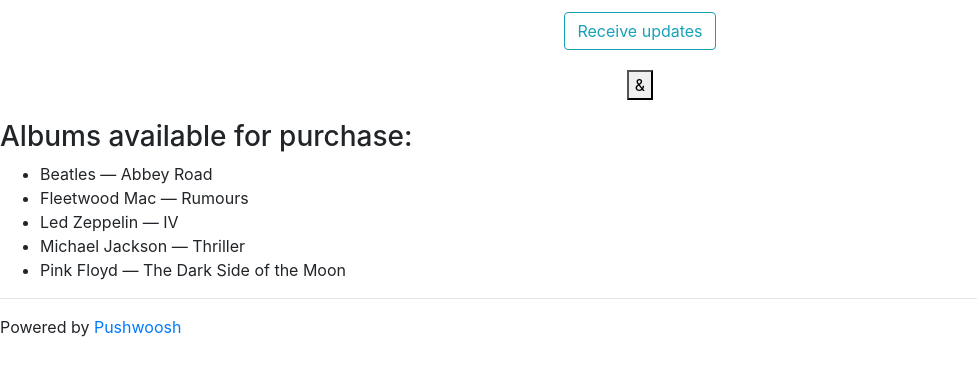
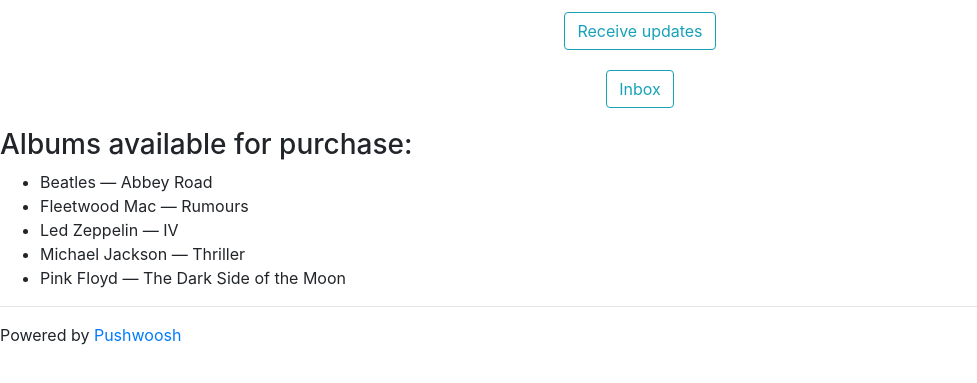
Before and after one commit to FluffyAvocado/FluffyAvocado.github.io, a plain HTML site: page index.html in a window 1280 px wide. Shown: the part 217-600 px from the top of the page, without its empty margins (0-977 px from the left). Drawn offline with nearby package versions, Linux system fonts and the light colour scheme; a script that the page names is missing.

Commit message:
changesss

```diff
--- a/index.html
+++ b/index.html
@@ -60,15 +60,13 @@
     </p>
 <!-- End of Subscription Button -->
 
-<button type="button" id="Inboxxed" onclick="Pushwoosh.pwinboxWidget.toggle(open?: boolean);">&</button>
 
 
-
-<!-- Inbox Button
+<!-- Inbox Button -->
 <p class="text-center">
-    <button type="button" class="btn btn-outline-info" id="pwInbox">Inbox</button>
+    <button type="button" class="btn btn-outline-info" id="Inboxxed" onclick="Pushwoosh.pwinboxWidget.toggle(open?: boolean);">Inbox</button>
 </p>
-End of Inbox Button -->
+<!-- End of Inbox Button -->
 
   <h3>Albums available for purchase:</h2>
   <ul>
--- a/style.css
+++ b/style.css
@@ -22,9 +22,3 @@ img{
 .text-center{
     margin: 20px;
 }
-#Inboxxed{
-    display: block;
-    margin: 20px;
-    margin-left: auto;
-    margin-right: auto;
-}
```
